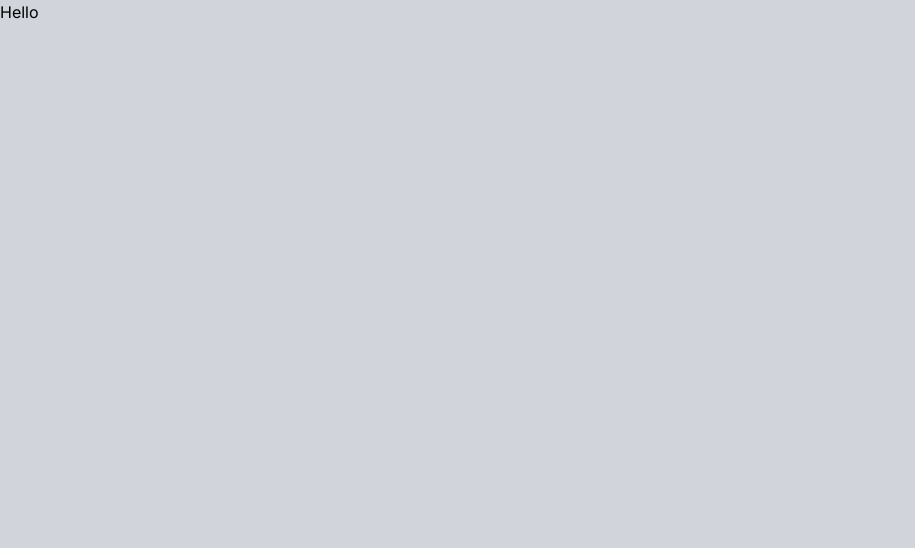
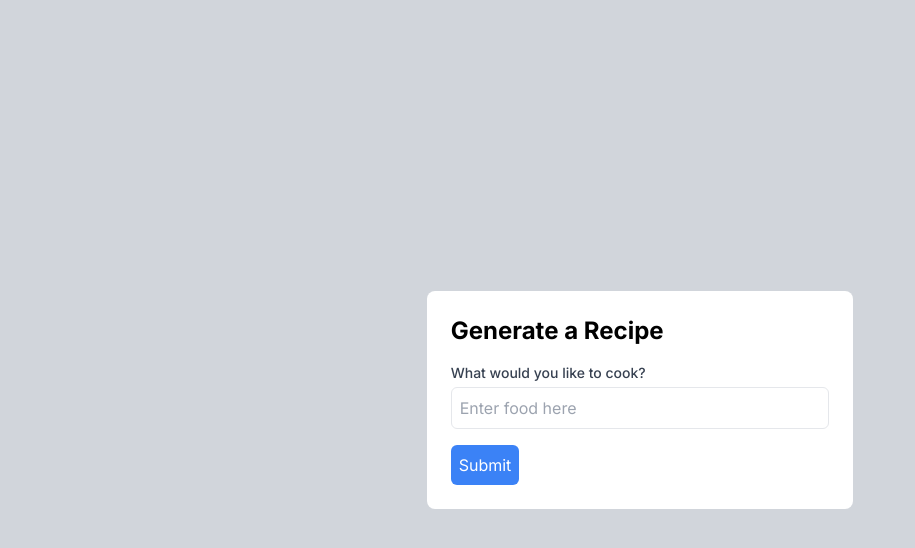
Before and after one commit to dossantos-chris/ai-cookbook, a Next.js app in the folder ai-cookbook/: page / in a window 1280 px wide. Shown: the top 548 px of the page, without its empty margins (0-915 px from the left). Built offline with nearby package versions, Linux system fonts and the light colour scheme.

Commit message:
Added form to get food input from the user and save it in a state

```diff
--- a/ai-cookbook/src/app/page.tsx
+++ b/ai-cookbook/src/app/page.tsx
@@ -1,9 +1,34 @@
-import Image from 'next/image'
+'use client'
+import { useState } from "react";
+
 
 export default function Home() {
+  const [food, setFood] = useState("");
+
+  const handleFoodSubmit = (e: React.FormEvent) => {
+    e.preventDefault();
+    console.log(food);
+  }
+
   return (
-    <main className="flex min-h-screen bg-gray-300">
-      Hello
+    <main className="flex items-center justify-center min-h-screen bg-gray-300">
+      <div className="w-1/3 bg-white p-6 rounded-lg">
+        <h1 className="text-2xl font-bold mb-4">Generate a Recipe</h1>
+        <form className="space-y-4" onSubmit={handleFoodSubmit}>
+          <div>
+            <label className="block text-sm font-medium text-gray-700">What would you like to cook?</label>
+            <input
+              className="mt-1 p-2 block w-full border rounded-md"
+              placeholder="Enter food here"
+              value={food}
+              onChange={(e) => setFood(e.target.value)}
+            />
+          </div>
+          <div>
+            <button className="bg-blue-500 text-white p-2 rounded-md hover:bg-blue-600">Submit</button>
+          </div>
+        </form>
+      </div>
     </main>
-  )
+  );
 }
```
